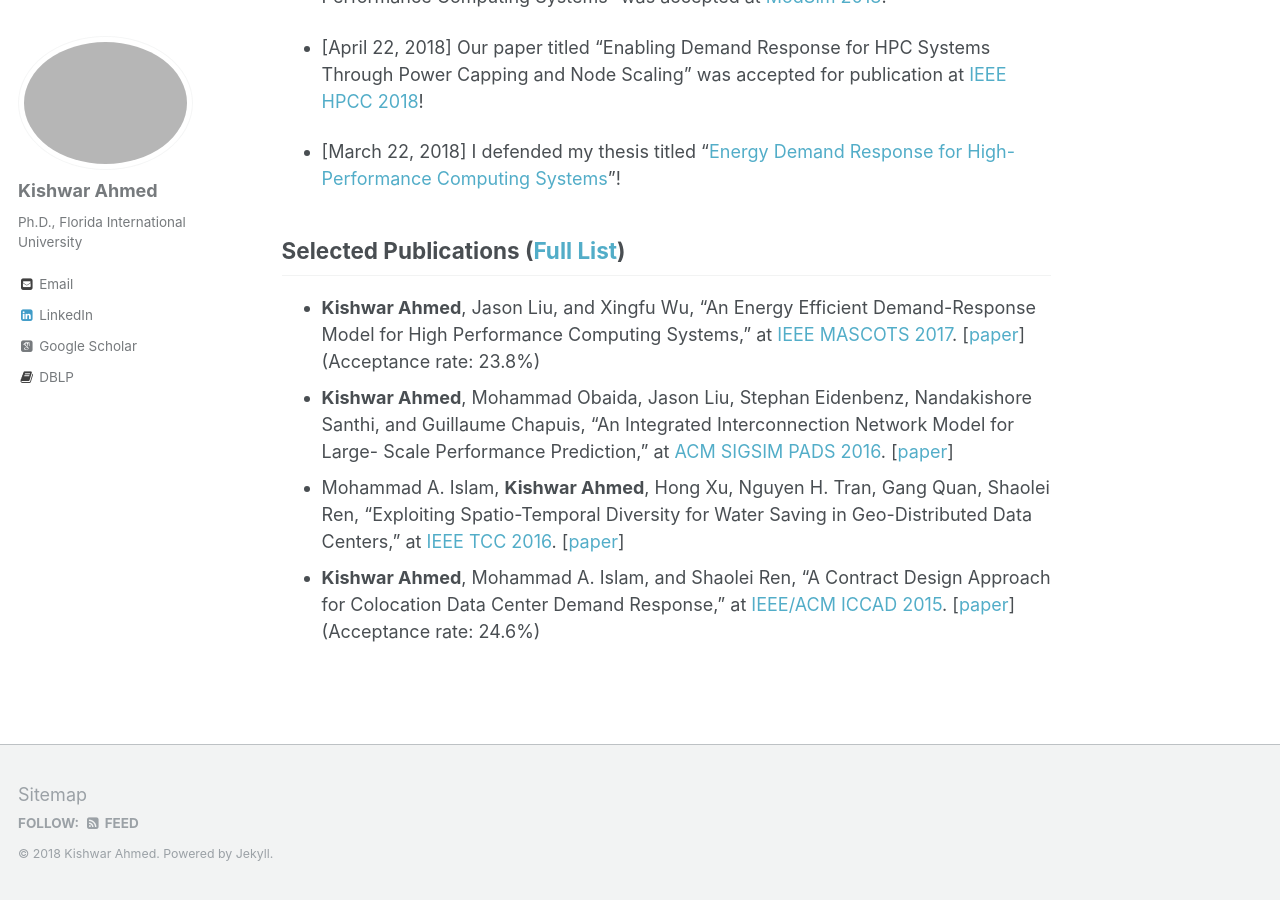
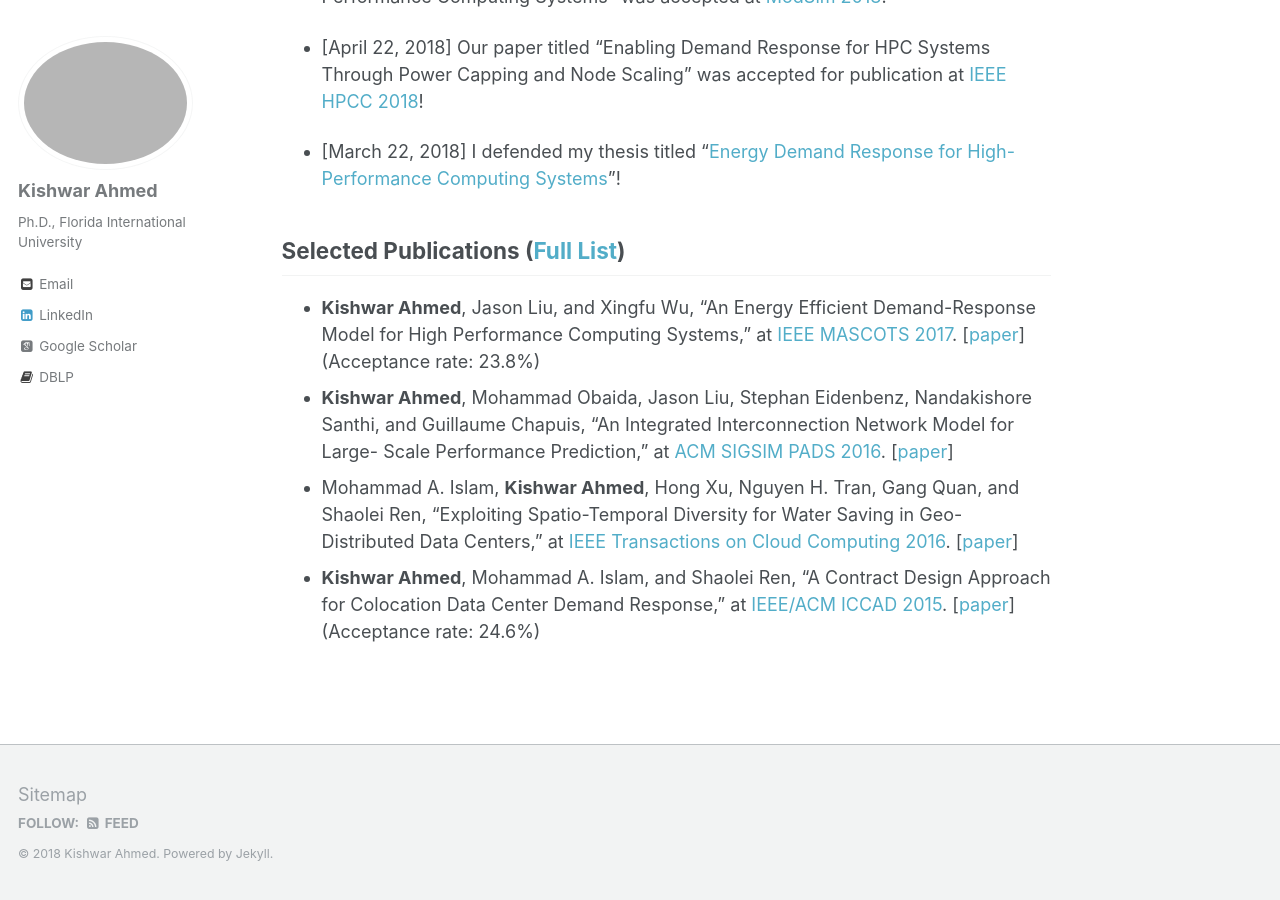
Before and after one commit to kishwarbd/kishwarbd.github.io, a Jekyll site: the page built from _pages/about.md, in a window 1280 px wide and 900 px high, scrolled down 766 px. Built offline with Jekyll 4.4.1, drawn with Linux system fonts in a browser that asks for light colours; some web fonts are replaced.

Commit message:
updates.

```diff
--- a/_pages/about.md
+++ b/_pages/about.md
@@ -36,5 +36,5 @@ For more information, please check out [Kishwar Ahmed’s Curriculum Vitae](http
 ## Selected Publications ([Full List](https://kishwarbd.github.io/publications/))
 *  **Kishwar Ahmed**, Jason Liu, and Xingfu Wu, “An Energy Efficient Demand-Response Model for High Performance Computing Systems,” at [IEEE MASCOTS 2017](https://mascots2017.cs.ucalgary.ca/). [[paper](https://ieeexplore.ieee.org/document/8107444/)] (Acceptance rate: 23.8%)
 * **Kishwar Ahmed**, Mohammad Obaida, Jason Liu, Stephan Eidenbenz, Nandakishore Santhi, and Guillaume Chapuis, “An Integrated Interconnection Network Model for Large- Scale Performance Prediction,” at [ACM SIGSIM PADS 2016](https://www.acm-sigsim-pads.org/). [[paper](https://dl.acm.org/citation.cfm?id=2901396)]
-* Mohammad A. Islam, **Kishwar Ahmed**, Hong Xu, Nguyen H. Tran, Gang Quan, Shaolei Ren, “Exploiting Spatio-Temporal Diversity for Water Saving in Geo-Distributed Data Centers,” at [IEEE TCC 2016](https://www.computer.org/web/tcc). [[paper](https://ieeexplore.ieee.org/document/7420641/)]
+* Mohammad A. Islam, **Kishwar Ahmed**, Hong Xu, Nguyen H. Tran, Gang Quan, and Shaolei Ren, “Exploiting Spatio-Temporal Diversity for Water Saving in Geo-Distributed Data Centers,” at [IEEE Transactions on Cloud Computing 2016](https://www.computer.org/web/tcc). [[paper](https://ieeexplore.ieee.org/document/7420641/)]
 * **Kishwar Ahmed**, Mohammad A. Islam, and Shaolei Ren, “A Contract Design Approach for Colocation Data Center Demand Response,” at [IEEE/ACM ICCAD 2015](https://iccad.com/). [[paper](https://ieeexplore.ieee.org/document/7372629/)] (Acceptance rate: 24.6%)
```
Also changed, not shown: _pages/publications.md (+1 -1 lines), _pages/research.md (+1 -1 lines), 3 other files.
